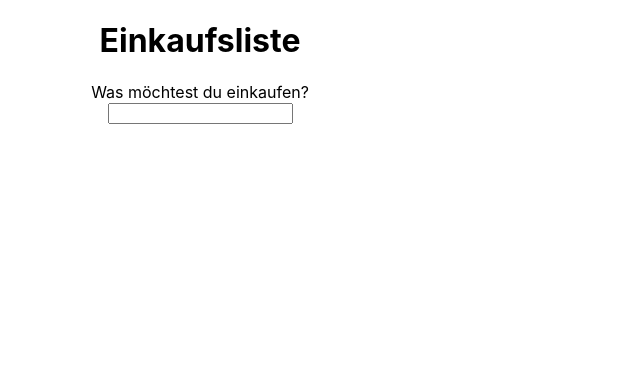
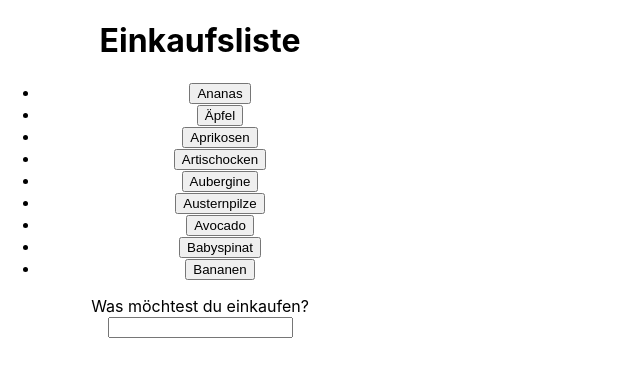
Before and after one commit to A11yship/shopping-list, a React (Create React App) app: page / in a window 1280 px wide. Shown: the top 376 px of the page, without its empty margins (0-640 px from the left). Built offline with nearby package versions, Linux system fonts and the light colour scheme.

Commit message:
Add list of items

```diff
--- a/src/App.js
+++ b/src/App.js
@@ -1,10 +1,17 @@
 import "./App.css";
+import { items } from "./example-items";
+import ShoppingListItem from "./ShoppingListItem";
 
 function App() {
   return (
     <div className="App">
       <h1> Einkaufsliste </h1>
-
+      <ul>
+        {" "}
+        {items.map((item) => (
+          <ShoppingListItem key={item._id} name={item.name.de} />
+        ))}{" "}
+      </ul>
       <label for="shoppingItem"> Was möchtest du einkaufen? </label>
       <input type={"text"} id="shoppingItem" name="shoppingItem"></input>
     </div>
--- /dev/null
+++ b/src/ShoppingListItem.jsx
@@ -0,0 +1,7 @@
+export default function ShoppingListItem({ name }) {
+  return (
+    <li>
+      <button>{name}</button>
+    </li>
+  );
+}
```
